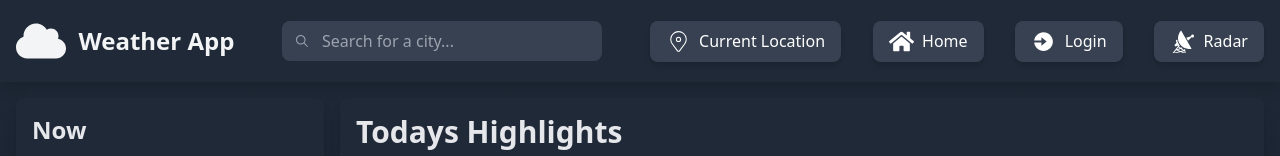
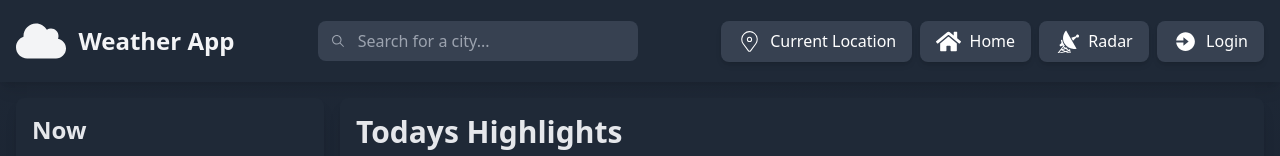
Before and after one commit to tommytimmytony/weatherapp, a React (Vite) app in the folder client/: page / in a window 1280 px wide. Shown: the top 156 px of the page. Built offline with nearby package versions, Linux system fonts and the light colour scheme; no server answers.

Commit message:
Fixed some stuff

```diff
--- /dev/null
+++ b/client/src/components/NavLinks.jsx
@@ -0,0 +1,65 @@
+import { NavLink, useNavigate } from "react-router-dom";
+import { CiLocationOn } from "react-icons/ci";
+import { FaHome } from "react-icons/fa";
+import { BiSolidLogInCircle } from "react-icons/bi";
+import { GiRadarDish } from "react-icons/gi";
+import { useWeather } from "../context/WeatherContext";
+
+export default function NavLinks() {
+  const navigate = useNavigate();
+  const { setCity, user } = useWeather();
+
+  async function findCurLocation() {
+    if ("geolocation" in navigator) {
+      // Get current position
+      console.log("Getting current location...");
+      navigator.geolocation.getCurrentPosition(
+        (position) => {
+          const { latitude, longitude } = position.coords;
+          setCity(`${latitude},${longitude}`);
+          setCitySelected("");
+          navigate("/");
+        },
+        (err) => {
+          console.error(err);
+        }
+      );
+    } else {
+      alert("Geolocation is not available in this browser.");
+    }
+  }
+  return (
+    <>
+      {" "}
+      {/* Current Location Button */}
+      <NavLink
+        to="/"
+        className="flex items-center px-4 py-2 bg-gray-700 rounded-lg shadow-md hover:bg-gray-600"
+        onClick={() => findCurLocation()}
+      >
+        <CiLocationOn size={25} /> &nbsp; Current Location
+      </NavLink>
+      {/* Home */}
+      <NavLink
+        to="/"
+        className="flex items-center px-4 py-2 bg-gray-700 rounded-lg shadow-md hover:bg-gray-600"
+      >
+        <FaHome size={25} /> &nbsp; Home
+      </NavLink>
+      {/* Radar */}
+      <NavLink
+        to="radar"
+        className="flex items-center px-4 py-2 bg-gray-700 rounded-lg shadow-md hover:bg-gray-600"
+      >
+        <GiRadarDish size={25} /> &nbsp; Radar
+      </NavLink>
+      {/* Login */}
+      <NavLink
+        to="login"
+        className="flex items-center px-4 py-2 bg-gray-700 rounded-lg shadow-md hover:bg-gray-600"
+      >
+        <BiSolidLogInCircle size={25} /> &nbsp; {user ? "Logout" : "Login"}
+      </NavLink>
+    </>
+  );
+}
--- a/client/src/components/NavigationBar.jsx
+++ b/client/src/components/NavigationBar.jsx
@@ -1,18 +1,17 @@
-import { NavLink, useNavigate } from "react-router-dom";
-import { useState, useEffect } from "react";
+import { useNavigate } from "react-router-dom";
+import { useState } from "react";
 //icons
-import { FaCloud } from "react-icons/fa";
+import { FaCloud, FaBars, FaTimes } from "react-icons/fa";
 import { IoIosSearch } from "react-icons/io";
-import { CiLocationOn } from "react-icons/ci";
-import { BiSolidLogInCircle } from "react-icons/bi";
-import { FaHome } from "react-icons/fa";
-import { GiRadarDish } from "react-icons/gi";
 import { useWeather } from "../context/WeatherContext";
+
+import NavLinks from "./NavLinks";
 
 export default function NavigationBar() {
   const navigate = useNavigate();
   const [citySelected, setCitySelected] = useState("");
-  const { setCity } = useWeather();
+  const { setCity, user } = useWeather();
+  const [isDropdownOpen, setIsDropdownOpen] = useState(false);
 
   const handleCityChange = (e) => {
     setCitySelected(e.target.value);
@@ -25,26 +24,6 @@ export default function NavigationBar() {
       setCitySelected("");
     }
   };
-
-  async function findCurLocation() {
-    if ("geolocation" in navigator) {
-      // Get current position
-      console.log("Getting current location...");
-      navigator.geolocation.getCurrentPosition(
-        (position) => {
-          const { latitude, longitude } = position.coords;
-          setCity(`${latitude},${longitude}`);
-          setCitySelected("");
-          navigate("/");
-        },
-        (err) => {
-          console.error(err);
-        }
-      );
-    } else {
-      alert("Geolocation is not available in this browser.");
-    }
-  }
 
   return (
     <div className="flex items-center justify-between p-4 bg-gray-800 shadow-lg">
@@ -70,37 +49,30 @@ export default function NavigationBar() {
           className="w-full pl-10 pr-4 py-2 rounded-lg bg-gray-700 text-white placeholder-gray-400 outline-none"
         />
       </div>
+      <div className={`hidden md:block`}>
+        <div className="flex space-x-2">
+          <NavLinks />
+        </div>
+      </div>
 
-      {/* Current Location Button */}
-      <NavLink
-        to="/"
-        className="flex items-center px-4 py-2 bg-gray-700 rounded-lg shadow-md hover:bg-gray-600"
-        onClick={() => findCurLocation()}
-      >
-        <CiLocationOn size={25} /> &nbsp; Current Location
-      </NavLink>
-      {/* Home */}
-      <NavLink
-        to="/"
-        className="flex items-center px-4 py-2 bg-gray-700 rounded-lg shadow-md hover:bg-gray-600"
-      >
-        <FaHome size={25} /> &nbsp; Home
-      </NavLink>
-      {/* Login */}
-      <NavLink
-        to="login"
-        className="flex items-center px-4 py-2 bg-gray-700 rounded-lg shadow-md hover:bg-gray-600"
-      >
-        <BiSolidLogInCircle size={25} /> &nbsp; Login
-      </NavLink>
+      {/* Hamburger Menu Button */}
+      <div className="relative md:hidden">
+        <button
+          onClick={() => setIsDropdownOpen(!isDropdownOpen)}
+          className="text-gray-100 focus:outline-none"
+        >
+          {isDropdownOpen ? <FaTimes size={25} /> : <FaBars size={25} />}
+        </button>
 
-      {/* Profile */}
-      <NavLink
-        to="radar"
-        className="flex items-center px-4 py-2 bg-gray-700 rounded-lg shadow-md hover:bg-gray-600"
-      >
-        <GiRadarDish size={25} /> &nbsp; Radar
-      </NavLink>
+        {/* Dropdown Menu */}
+        <div
+          className={`${
+            isDropdownOpen ? "block" : "hidden"
+          } absolute right-0 mt-2 w-48 space-y-2 bg-gray-800 shadow-lg rounded-lg z-10`}
+        >
+          <NavLinks />
+        </div>
+      </div>
     </div>
   );
 }
--- a/client/src/pages/DashBoard.jsx
+++ b/client/src/pages/DashBoard.jsx
@@ -22,7 +22,6 @@ import {
 } from "../functions.js";
 import WeatherForecast from "../components/WeatherForecast.jsx";
 import NextDayForecast from "../components/NextDayForecast.jsx";
-import { useParams } from "react-router-dom";
 import { useWeather } from "../context/WeatherContext.js";
 
 export default function Dashboard() {
```
